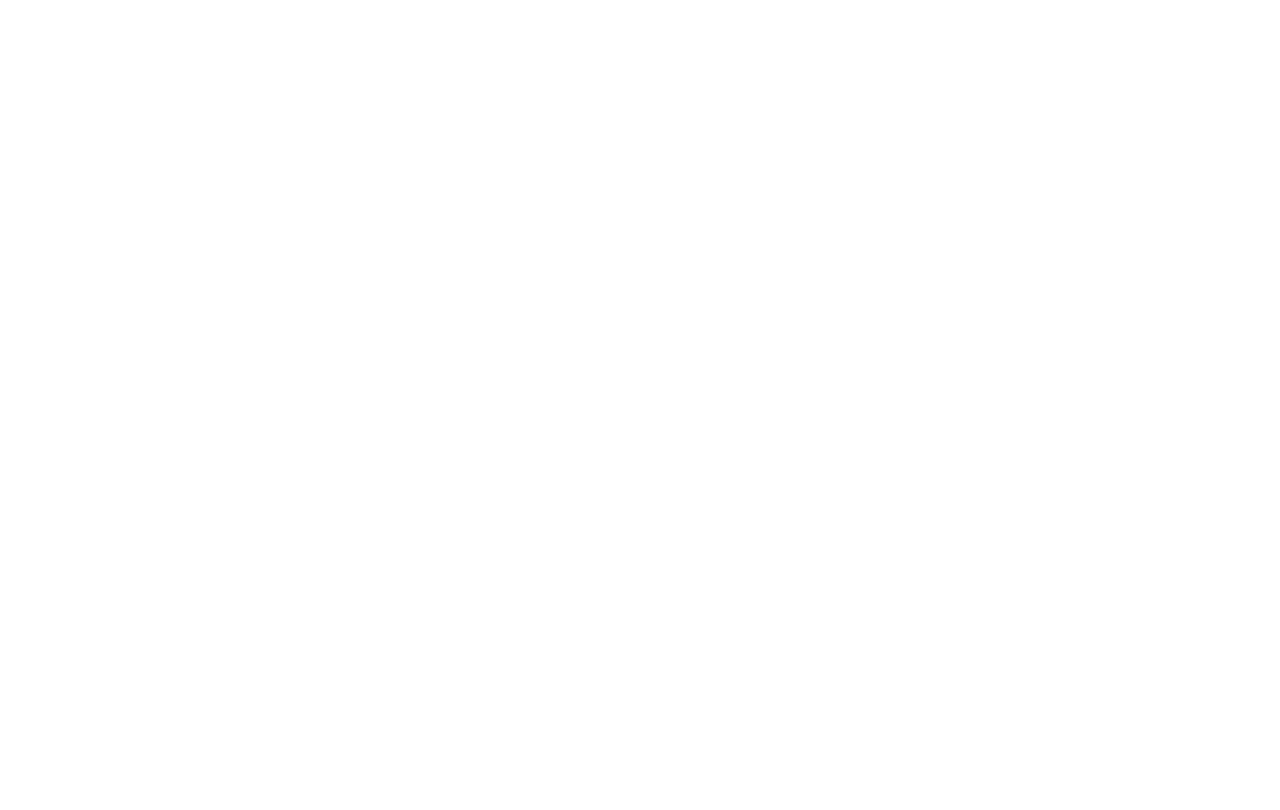
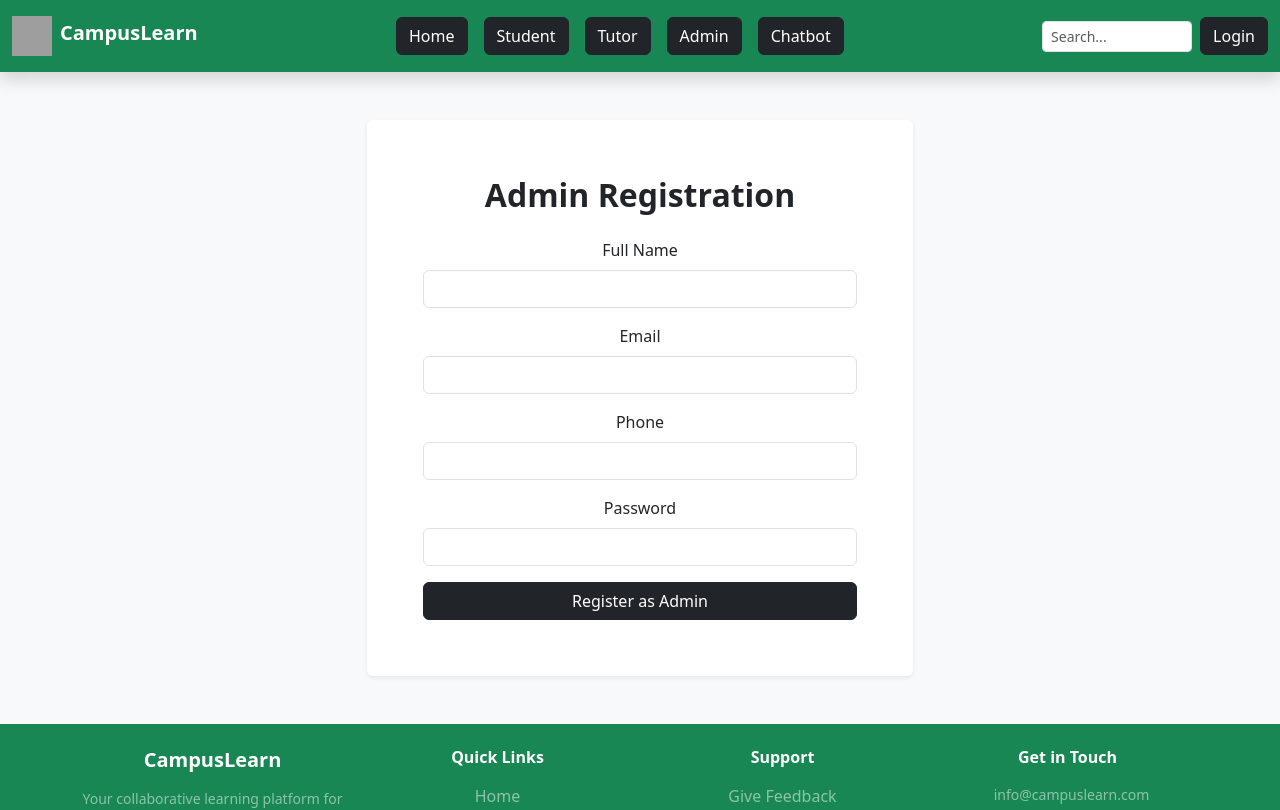
Before and after one commit to 0101Keke/super-duper-robot, a React (Vite) app in the folder client/: page /AdminReg in a window 1280 px wide. Before the commit this address had no page. Shown: the top 810 px of the page. Built offline with nearby package versions, Linux system fonts and the light colour scheme; grey boxes are pictures that could not be loaded.

Commit message:
Added Admin Registration page
Added Registration for Admin

```diff
--- a/client/src/App.jsx
+++ b/client/src/App.jsx
@@ -13,6 +13,7 @@ import Contact from './pages/Contact.jsx';
 import Discussion from './pages/Discussion.jsx';
 import Feedback from './pages/Feedback.jsx';
 import Admin from './pages/Admin.jsx';
+import AdminReg from './pages/AdminReg.jsx';
 import ForgotPassword from './pages/ForgotPassword.jsx';
 import Profile from './pages/Profile.jsx';
 import Messages from './pages/Message.jsx';
@@ -39,6 +40,7 @@ function App() {
             <Route path="/Discussion" element={<Discussion />} />
             <Route path="/Feedback" element={<Feedback />} />
             <Route path="/Admin" element={<Admin />} />
+            <Route path="/AdminReg" element={<AdminReg />} />
             <Route path="/Forgot" element={<ForgotPassword />} />
             <Route path="/profile" element={<Profile />} />
             <Route path="/Message" element={<Messages />} />
--- a/client/src/pages/AdminLogin.jsx
+++ b/client/src/pages/AdminLogin.jsx
@@ -106,7 +106,7 @@ function Login() {
 
                 <p className="text-center mt-3 mb-0 text-muted">
                   Don’t have an account?{' '}
-                  <a href="/register" className="text-dark fw-semibold">Register</a>
+                  <a href="/AdminReg" className="text-dark fw-semibold">Register</a>
                 </p>
               </div>
             </div>
--- /dev/null
+++ b/client/src/pages/AdminReg.jsx
@@ -0,0 +1,128 @@
+import { useState } from 'react';
+import { useNavigate } from 'react-router-dom';
+import Header from '../components/Header.jsx';
+import Footer from '../components/Footer.jsx';
+
+function AdminReg() {
+  const navigate = useNavigate();
+  const [form, setForm] = useState({
+    fullName: '',
+    email: '',
+    phone: '',
+    password: '',
+    role: 'admin',
+  });
+  const [error, setError] = useState('');
+  const [loading, setLoading] = useState(false);
+  const [ok, setOk] = useState(false);
+
+  const handleChange = (e) => {
+    setForm({ ...form, [e.target.name]: e.target.value });
+  };
+
+  const handleSubmit = async (e) => {
+    e.preventDefault();
+    setError('');
+    setOk(false);
+    setLoading(true);
+
+    try {
+      // Adjust this URL if your API prefix differs (you used /api/auth/login)
+      const res = await fetch('http://localhost:5000/api/auth/register', {
+        method: 'POST',
+        headers: { 'Content-Type': 'application/json' },
+        body: JSON.stringify(form),         // includes role: 'admin'
+      });
+
+      const data = await res.json();
+      if (!res.ok) throw new Error(data.message || 'Registration failed');
+
+      setOk(true);
+      // 👉 After successful admin registration, go to AdminLogin
+      setTimeout(() => navigate('/AdminLogin', { replace: true }), 700);
+    } catch (err) {
+      setError(err.message || 'Something went wrong');
+    } finally {
+      setLoading(false);
+    }
+  };
+
+  return (
+    <div className="d-flex flex-column min-vh-100 bg-light">
+      <Header />
+
+      <main className="container py-5 flex-grow-1">
+        <div className="row justify-content-center">
+          <div className="col-md-6">
+            <div className="card shadow-sm border-0">
+              <div className="card-body p-4">
+                <h2 className="fw-bold text-center mb-4">Admin Registration</h2>
+
+                {error && <div className="alert alert-danger">{error}</div>}
+                {ok && <div className="alert alert-success">Registration successful! Redirecting to login…</div>}
+
+                <form onSubmit={handleSubmit}>
+                  <div className="mb-3">
+                    <label className="form-label">Full Name</label>
+                    <input
+                      className="form-control"
+                      type="text"
+                      name="fullName"
+                      value={form.fullName}
+                      onChange={handleChange}
+                      required
+                    />
+                  </div>
+
+                  <div className="mb-3">
+                    <label className="form-label">Email</label>
+                    <input
+                      className="form-control"
+                      type="email"
+                      name="email"
+                      value={form.email}
+                      onChange={handleChange}
+                      required
+                    />
+                  </div>
+
+                  <div className="mb-3">
+                    <label className="form-label">Phone</label>
+                    <input
+                      className="form-control"
+                      type="text"
+                      name="phone"
+                      value={form.phone}
+                      onChange={handleChange}
+                      required
+                    />
+                  </div>
+
+                  <div className="mb-3">
+                    <label className="form-label">Password</label>
+                    <input
+                      className="form-control"
+                      type="password"
+                      name="password"
+                      value={form.password}
+                      onChange={handleChange}
+                      required
+                    />
+                  </div>
+
+                  <button className="btn btn-dark w-100" type="submit" disabled={loading}>
+                    {loading ? 'Registering…' : 'Register as Admin'}
+                  </button>
+                </form>
+              </div>
+            </div>
+          </div>
+        </div>
+      </main>
+
+      <Footer />
+    </div>
+  );
+}
+
+export default AdminReg;
```
